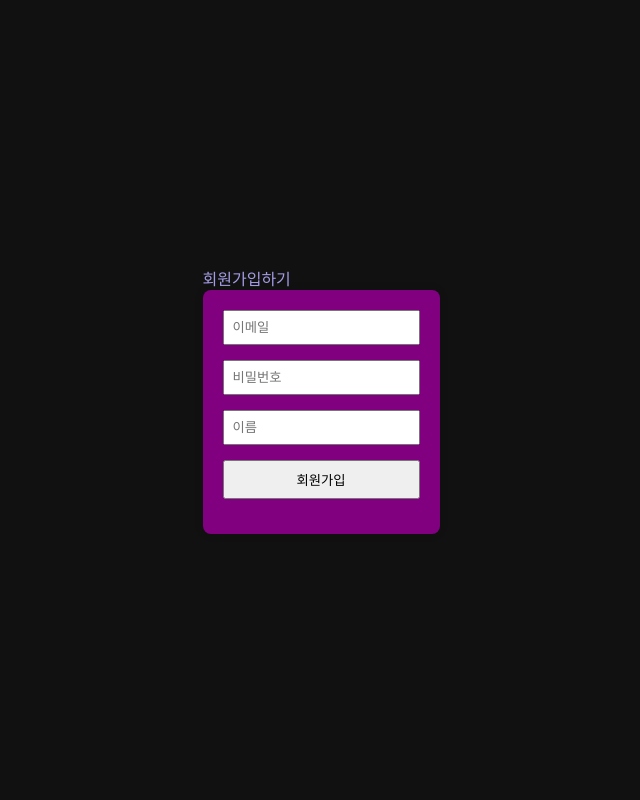
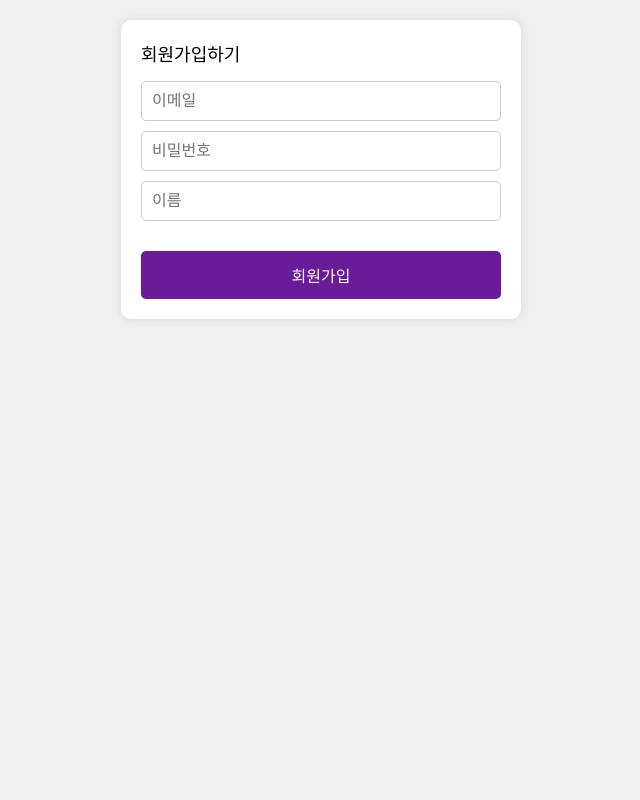
Before and after one commit to jun060703/flask_chat, a Flask app: page /signin in a window 1280 px wide. Shown: the whole page, without its empty margins (319-959 px from the left). Run offline with Flask 3, Linux system fonts and the light colour scheme.

Commit message:
css 추가 및 수정

```diff
--- a/static/css/style.css
+++ b/static/css/style.css
@@ -3,130 +3,202 @@
   padding: 0;
   box-sizing: border-box;
 }
-
 body {
-  background-color: #111;
-  color: #a39ce4;
   font-family: 'Arial', sans-serif;
-  display: flex;
-  align-items: center;
-  justify-content: center;
-  height: 100vh;
+  background-color: #f0f0f0;
   margin: 0;
+  padding: 20px;
+}
+h3 {
+  margin-bottom: 50px;
+  color: #6a1b9a;
+  font-size: 24px;
+  text-align: center;
+}
+.flex_use {
+  width: 500px;
+  margin: 0 auto;
+  height: 500px;
+}
+.loginsingBtn {
+  padding: 12px 24px;
+  border: none;
+  border-radius: 20px;
+  background-color: #6a1b9a;
+  color: #fff;
+  cursor: pointer;
+  font-size: 16px;
+  width: 300px;
+  margin: 40px auto 0;
 }
 
-.chat-container {
-  width: 600px;
-  max-width: 100%;
+
+.loginsingBtn:hover {
+  background-color: #4a148c;
+}
+.section-container {
+  max-width: 400px;
+  margin: 0 auto;
+  background-color: #fff;
   border-radius: 10px;
-  overflow: hidden;
-  box-shadow: 0 0 10px rgba(255, 255, 255, 0.1);
-  margin: 20px;
+  box-shadow: 0 0 10px rgba(0, 0, 0, 0.1);
+  padding: 20px;
 }
 
-.chat-header {
-  background-color: #4b0082;
-  padding: 10px;
-  text-align: center;
+.section-container p {
+  font-size: 18px;
+  margin-bottom: 15px;
 }
 
-.chat-messages {
-  max-height: 400px;
-  overflow-y: auto;
-  padding: 10px;
-  background-color: #220033;
+.section-container form {
+  display: flex;
+  flex-direction: column;
 }
 
-.message {
+.input-container {
+  margin-bottom: 20px;
+}
+
+.input-container input {
+  width: 100%;
+  padding: 10px;
+  border: 1px solid #ccc;
+  border-radius: 5px;
+  font-size: 16px;
+}
+
+.button-container input[type="submit"] {
+  padding: 12px 20px;
+  border: none;
+  border-radius: 5px;
+  background-color: #6a1b9a;
+  color: #fff;
+  cursor: pointer;
+  font-size: 16px;
+  transition: background-color 0.3s ease;
+}
+
+.button-container input[type="submit"]:hover {
+  background-color: #4a148c;
+}
+
+.link-container a {
+  color: #6a1b9a;
+  text-decoration: none;
+}
+
+.link-container a:hover {
+  text-decoration: underline;
+}
+
+section {
+  max-width: 400px;
+  margin: 0 auto;
+  background-color: #fff;
+  border-radius: 10px;
+  box-shadow: 0 0 10px rgba(0, 0, 0, 0.1);
+  padding: 20px;
+}
+
+p {
+  font-size: 18px;
+  margin-bottom: 15px;
+}
+
+form {
+  display: flex;
+  flex-direction: column;
+}
+
+.input {
+  margin-bottom: 20px;
+}
+
+input[type="email"],
+input[type="password"],
+input[type="text"] {
+  width: 100%;
+  padding: 10px;
+  border: 1px solid #ccc;
+  border-radius: 5px;
+  font-size: 16px;
   margin-bottom: 10px;
 }
 
-.message-text {
-  background-color: #8a2be2;
-  padding: 8px;
+input[type="submit"] {
+  padding: 12px 20px;
+  border: none;
   border-radius: 5px;
-  display: inline-block;
-  max-width: 70%;
+  background-color: #6a1b9a;
+  color: #fff;
+  cursor: pointer;
+  font-size: 16px;
+  transition: background-color 0.3s ease;
 }
 
-.input-container {
-  display: flex;
-  flex-direction: column;
-  margin-top: 10px;
+input[type="submit"]:hover {
+  background-color: #4a148c;
+}
+#chat-app {
+  font-family: Arial, sans-serif;
+  background-color: #f0f0f0;
+  padding: 20px;
 }
 
-.input-box {
-  flex-grow: 1;
-  padding: 8px;
+#chat-container {
+  max-width: 600px;
+  margin: 0 auto;
+  height:550px;
+  background-color: #fff;
+  border-radius: 15px;
+  box-shadow: 0 0 10px rgba(0, 0, 0, 0.1);
+  padding: 20px;
+}
+
+#messages {
+  list-style-type: none;
+  margin: 0;
+  padding: 0;
+  overflow-y: auto;
+  max-height: 530px;
+}
+
+#message-container {
+  margin-top: 20px;
+}
+
+#messages li {
+  padding: 10px;
+  margin-bottom: 10px;
+  border-radius: 5px;
+  width: auto;
+  max-width: 200px;
+  min-height: auto;
+  background-color: #ccc;
+  overflow-wrap: break-word;
+}
+
+#message {
+  width: calc(100% - 80px);
+  padding: 10px;
+  border: 1px solid #ccc;
+  border-radius: 5px;
+  font-size: 16px;
+}
+
+
+#send-button {
+  width: 70px;
+  padding: 10px;
   border: none;
   border-radius: 5px;
-  margin-bottom: 10px;
+  background-color: #6a1b9a;
+  color: #fff;
+  cursor: pointer;
+  font-size: 16px;
+  transition: background-color 0.3s ease;
 }
 
-.send-button {
-  background-color: #4b0082;
-  color: #fff;
-  padding: 8px;
-  border: none;
-  border-radius: 5px;
-  cursor: pointer;
+#send-button:hover {
+  background-color: #4a148c;
 }
-
-.container {
-  display: flex;
-  justify-content: space-around;
-}
-
-form {
-  background-color: #800080;
-  color: #fff;
-  padding: 20px;
-  border-radius: 8px;
-  box-shadow: 0 0 10px rgba(0, 0, 0, 0.1);
-}
-
-h2 {
-  text-align: center;
-}
-
-label {
-  display: block;
-  margin: 10px 0;
-}
-
-input {
-  width: 100%;
-  padding: 8px;
-  margin-bottom: 15px;
-  box-sizing: border-box;
-}
-
-button {
-  background-color: #fff;
-  color: #800080;
-  border: none;
-  padding: 10px 15px;
-  border-radius: 5px;
-  cursor: pointer;
-}
-
-button:hover {
-  background-color: #ddd;
-}
-
-.loginsingBtn {
-  background-color: #3498db;
-  color: white;
-  text-decoration: none;
-  padding: 10px 20px;
-  border: none;
-  border-radius: 5px;
-  margin: 5px;
-  cursor: pointer;
-}
-
-@media screen and (max-width: 600px) {
-  .chat-container {
-      max-width: 100%;
-  }
-}
```
